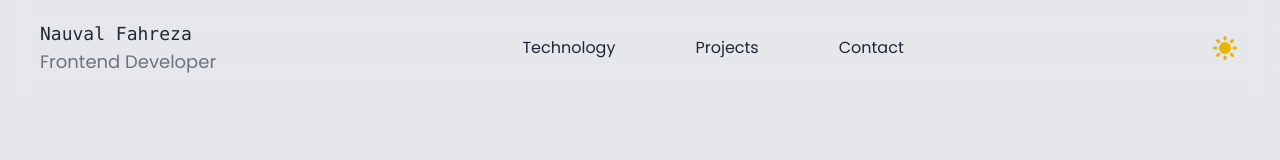
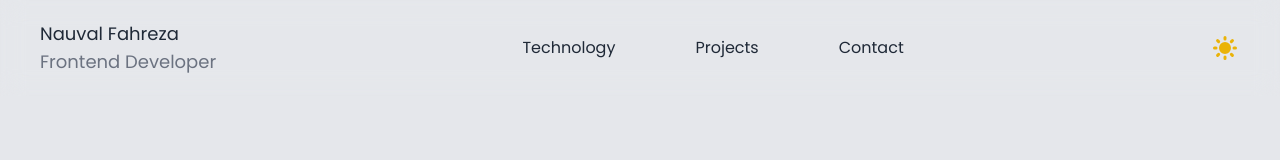
Before and after one commit to Minezee/Portofolio, a React (Vite) app: page / in a window 1280 px wide. Shown: the top 160 px of the page. Built offline with nearby package versions, Linux system fonts and the light colour scheme.

Commit message:
add tag header

```diff
--- a/src/components/Home.jsx
+++ b/src/components/Home.jsx
@@ -105,7 +105,7 @@ const Home = () => {
                                 1000,
                             ]}
                             speed={20}
-                            wrapper="h1"
+                            wrapper="h2"
                             repeat={Infinity}
                             className="text-gray-800 dark:text-white font-mono"
                         />
--- a/src/components/Navbar.jsx
+++ b/src/components/Navbar.jsx
@@ -30,7 +30,7 @@ const Navbar = () => {
         <>
                 <nav className="backdrop-blur-md sticky top-0 z-10 hidden sm:flex items-center justify-between px-10 py-5 text-gray-800 dark:text-white">
                     <Link to={'/'} className="text-lg font-mono">
-                        Nauval Fahreza
+                        <h1>Nauval Fahreza</h1>
                         <div className="text-gray-500 dark:text-gray-400">Frontend Developer</div>
                     </Link>
                     <ul className="flex items-center gap-20 nav">
```
